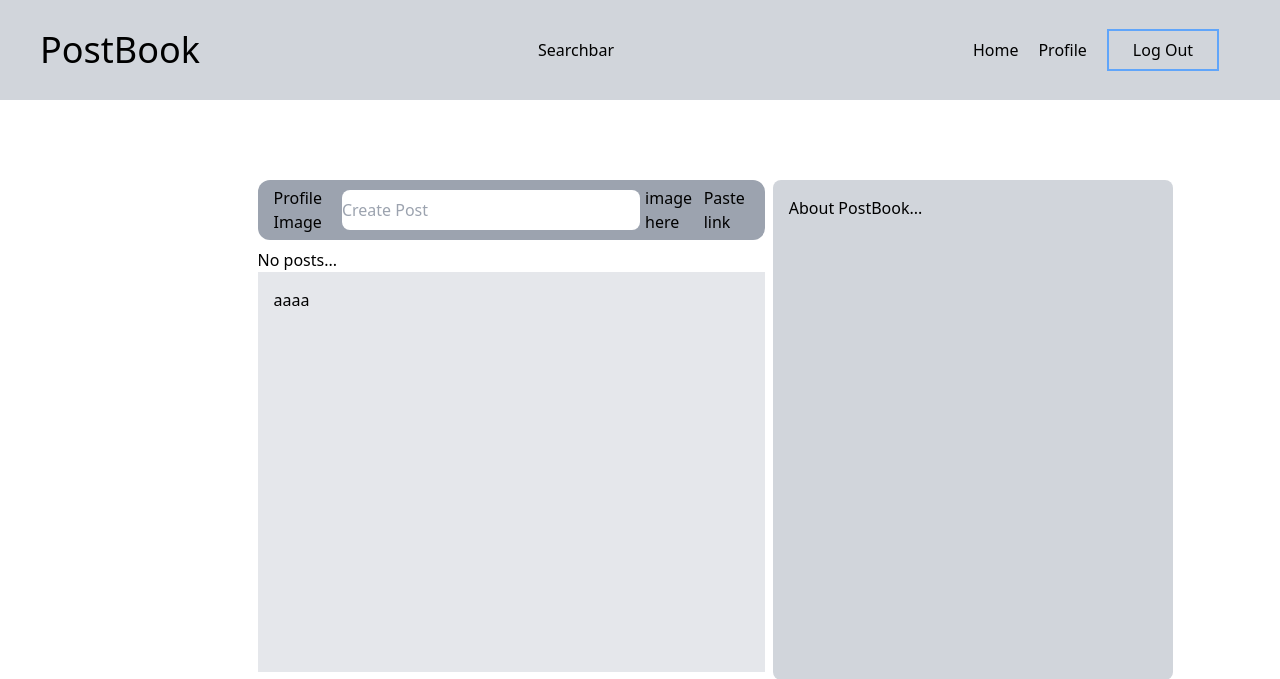
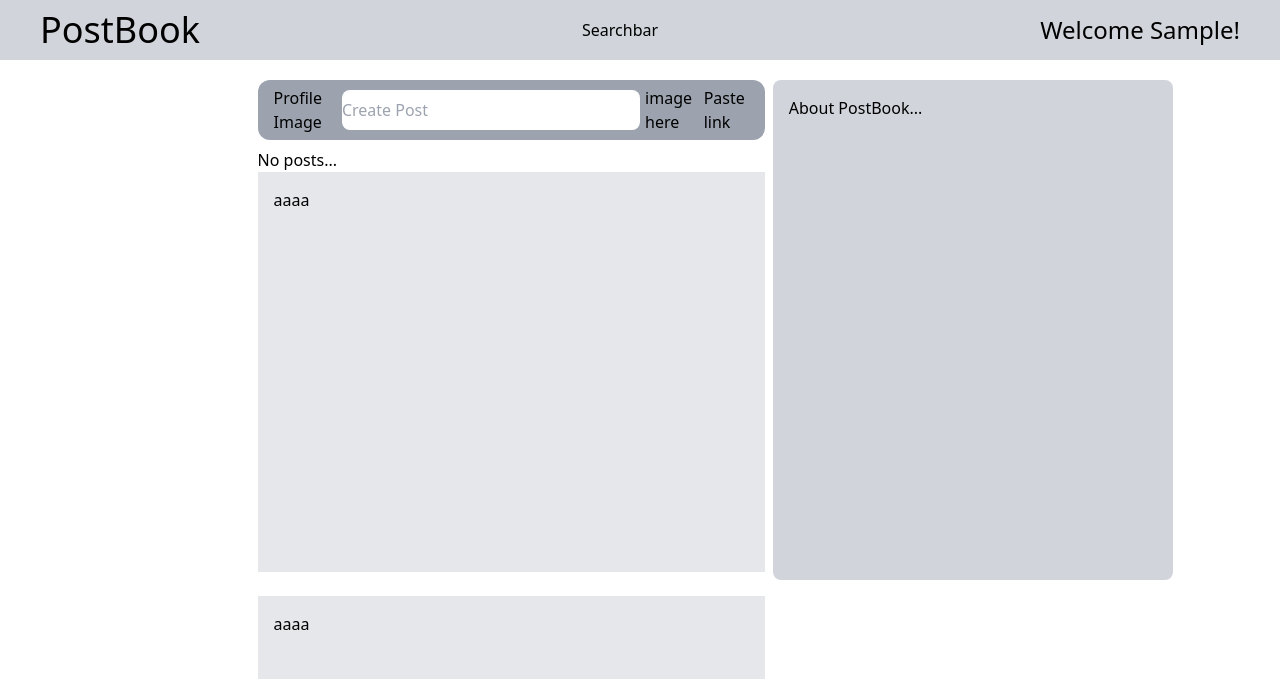
Before and after one commit to Badymits/django-postbook, a Django app: page / in a window 1280 px wide. Shown: the top 679 px of the page. Run offline with Django 5.2, Linux system fonts and the light colour scheme; the visitor is signed in with stand-in values (Sample User, id 1); data that the repository does not hold is empty; some libraries are stand-ins or nearby versions.

Commit message:
fixed structure. added styling and js

```diff
--- a/postbook/templates/snippets/header.html
+++ b/postbook/templates/snippets/header.html
@@ -1,9 +1,15 @@
-<header class="bg-gray-300 h-[100px] flex justify-between items-center px-10">
+<header class="bg-gray-300 h-[60px] flex justify-between items-center px-10 fixed w-full z-50">
     <h1 class="text-4xl font-thin">PostBook</h1>
     <div>
         Searchbar
     </div>
-    <ul class="list-none flex gap-5 items-center justify-center w-[18em] ">
+    <div class="relative">
+        <!-- add hover effect here -->
+        <div class="text-2xl cursor-pointer" id="profile">
+            Welcome {{ request.user.first_name }}!
+            <div id="profile-menu" class="hidden absolute top-10 right-0 bg-gray-500 h-[250px]">
+                <ul class="list-none flex flex-col gap-[2em] items-center justify-center w-[15em] h-full">
+
                     <li class="cursor-pointer">Home</li>
                     <li class="cursor-pointer">Profile</li>
                     <li >
@@ -13,5 +19,25 @@
                     </li>
 
                 </ul>
+            </div>
+        </div>
+
+    </div>
+
 
 </header>
+
+<script type="text/javascript">
+    let profile_div = document.getElementById('profile')
+
+    profile_div.addEventListener('click', function(e) {
+        console.log('clicked!')
+        let profile_menu = document.getElementById('profile-menu')
+        if (profile_menu.classList.contains('hidden')){
+            profile_menu.classList.remove('hidden')
+        } else {
+            profile_menu.classList.add('hidden')
+        }
+    })
+
+</script>
```
Lines whose indentation alone changed are shown as unchanged.
